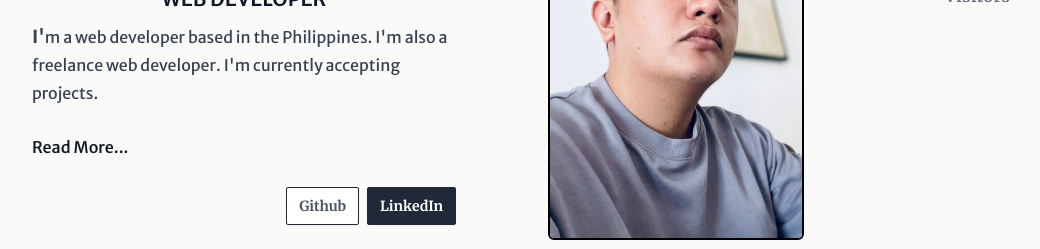
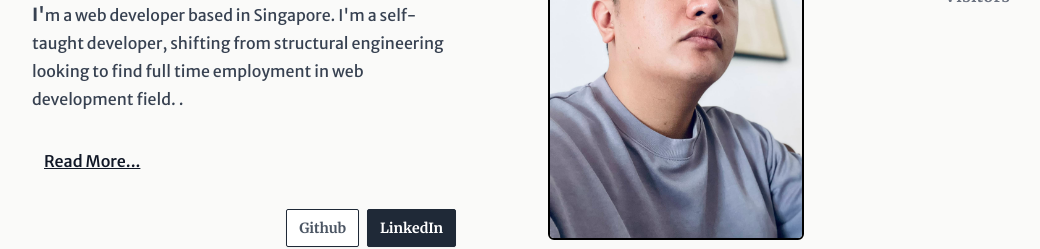
Before and after one commit to jl-calda/jlcalda_site, a Next.js app: page / in a window 1280 px wide. Shown: the part 240-489 px from the top of the page, without its empty margins (120-1160 px from the left). Built offline with nearby package versions, Linux system fonts and the light colour scheme; no server answers; a web font is replaced by a local one.

Commit message:
changes some wordings

```diff
--- a/app/(home)/_data/index.ts
+++ b/app/(home)/_data/index.ts
@@ -24,7 +24,7 @@ export const homeData = {
   heroText: "Joey L. Calda",
   heroSubtext: "Web developer",
   heroDescription:
-    "I'm a web developer based in the Philippines. I'm also a freelance web developer. I'm currently accepting projects.",
+    "I'm a web developer based in Singapore. I'm a self-taught developer, shifting from structural engineering looking to find full time employment in web development field. .",
   heroImage: "/images/hero-image.jpg",
   heroImageAlt: "Joey Calda",
   heroLinks: [
--- a/app/(home)/page.tsx
+++ b/app/(home)/page.tsx
@@ -56,7 +56,7 @@ export default function Home() {
             href="/info"
             className="no-underline self-start text-base"
           >
-            <p className="self-start">Read More...</p>
+            <p className="px-3 py-2 underline self-end">Read More...</p>
           </Link>
           <HeroLinks links={heroLinks} />
         </div>
@@ -99,7 +99,7 @@ export default function Home() {
         Below are collection of articles I wrote which includes tips that I
         learned and can also be use as tutorial.
       </p>
-      <div className="w-full grid grid-cols-1 sm:grid-cols-2 grid-rows-1 gap-x-2 gap-y-2 px-2 mb-10">
+      <div className="w-full grid grid-cols-1 sm:grid-cols-2 grid-rows-1 gap-x-4 gap-y-4 px-2 mb-10">
         {slicedBlogs.map((project) => (
           <BlogCard
             key={crypto.randomUUID()}
@@ -120,7 +120,7 @@ export default function Home() {
         <p>
           Some projects I made to acquire more knowledge in web development.
         </p>
-        <div className="w-full  grid grid-cols-1 sm:grid-cols-2 grid-rows-1 gap-x-2 gap-y-2 px-2">
+        <div className="w-full  grid grid-cols-1 sm:grid-cols-2 grid-rows-1 gap-x-4 gap-y-4 px-2">
           {slicedFeaturedProjects.map((project, index) => (
             <OtherProjectCard
               key={crypto.randomUUID()}
--- a/app/blogs/_components/BlogCard.tsx
+++ b/app/blogs/_components/BlogCard.tsx
@@ -23,7 +23,7 @@ const BlogCard: React.FC<BlogCardProps> = ({ blog }) => {
         <img
           src={thumbnail}
           alt={blogData.title}
-          className="m-0 grow-0 rounded-md flex-1"
+          className="m-0 grow-0 rounded-md flex-1 w-full h-auto"
         />
       </div>
       <div className="self-start flex flex-row flex-wrap gap-x-2 gap-y-2">
```
